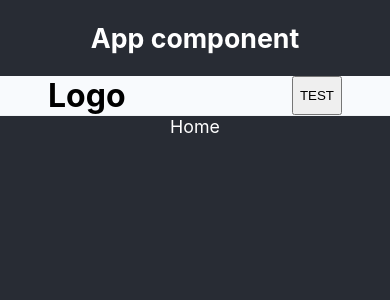
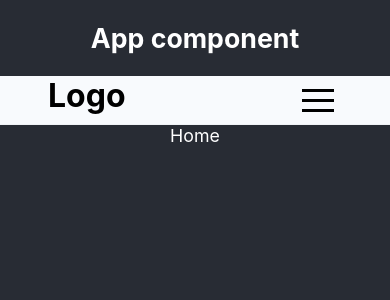
Before and after one commit to olaftarlowski/culinary-app, a React (Create React App) app: page / in a window 390 px wide. Shown: the top 300 px of the page. Built offline with nearby package versions, Linux system fonts and the light colour scheme.

Commit message:
hamburger menu added to m_navbar, complete

```diff
--- a/package.json
+++ b/package.json
@@ -7,6 +7,7 @@
     "@testing-library/react": "^13.3.0",
     "@testing-library/user-event": "^13.5.0",
     "axios": "^0.27.2",
+    "hamburger-react": "^2.5.0",
     "react": "^18.2.0",
     "react-collapse": "^5.1.1",
     "react-dom": "^18.2.0",
--- a/src/components/layout/Header.js
+++ b/src/components/layout/Header.js
@@ -1,5 +1,7 @@
-import { useState, useEffect, useRef } from "react";
+import { useState, useRef } from "react";
 import { Link } from "react-router-dom";
+import Hamburger from "hamburger-react";
+
 import { Navbar } from "../";
 import { Collapse } from "react-collapse";
 import useMobile from "../hooks/useMobile";
@@ -11,11 +13,7 @@ const Header = () => {
   const isMobile = useMobile();
   const headerRef = useRef();
 
-  useEffect(() => {
-
-  }, []);
-
-  const klik = () => {
+  const expandMenuHandler = () => {
     setIsNavExpanded(!isNavExpanded);
     setTimeout(() => {
       setHeaderHeight(headerRef.current.clientHeight);
@@ -37,7 +35,9 @@ const Header = () => {
           <Link to="/" className="header__logo">
             Logo
           </Link>
-          {isMobile && <button onClick={klik}>TEST</button>}
+          {isMobile && (
+            <Hamburger toggled={isNavExpanded} toggle={expandMenuHandler} />
+          )}
         </div>
         {isMobile ? navbarMobile : navbarDesk}
       </div>
```
Also changed, not shown: 1 other file (tests, documents, lock files or other folders).
